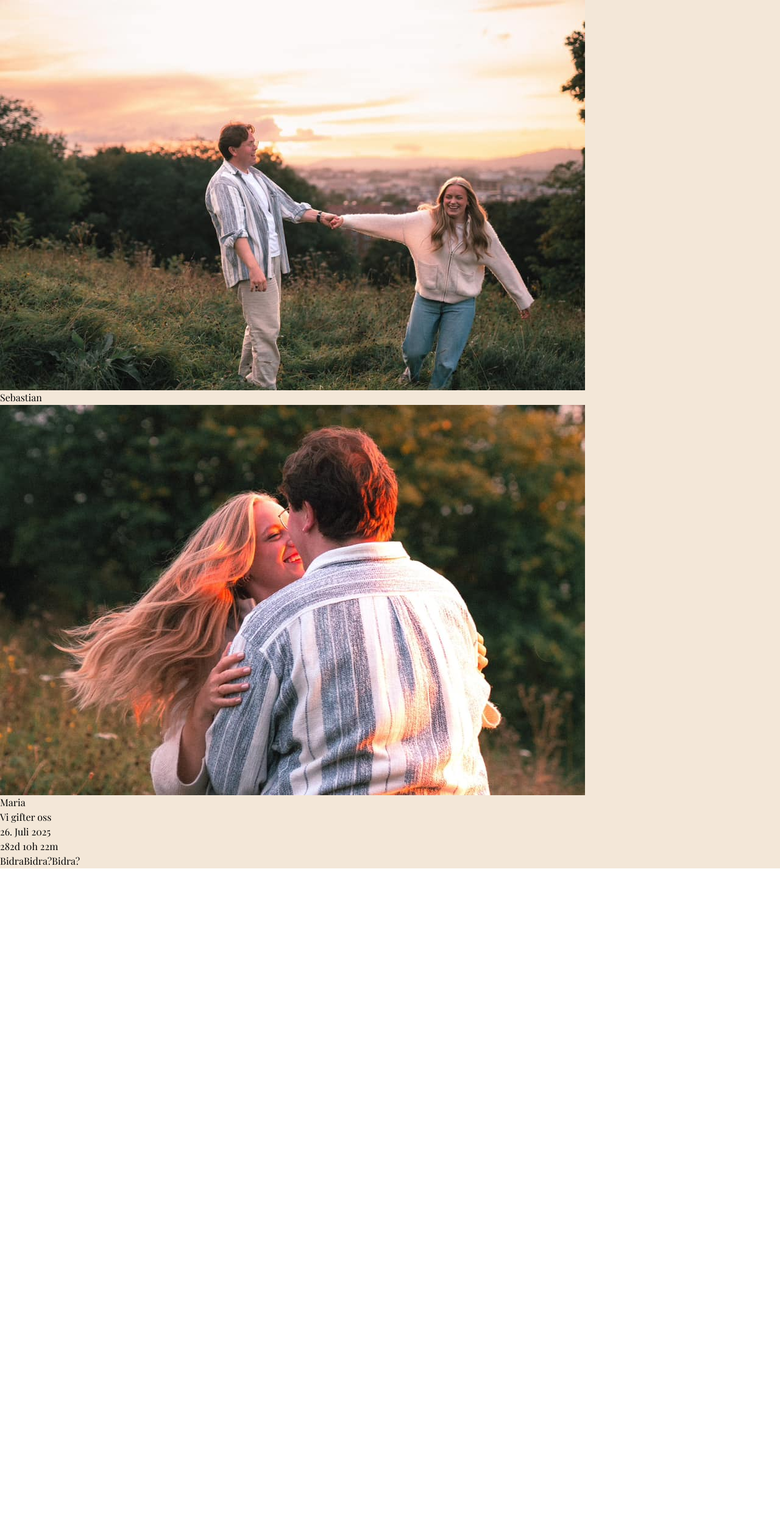
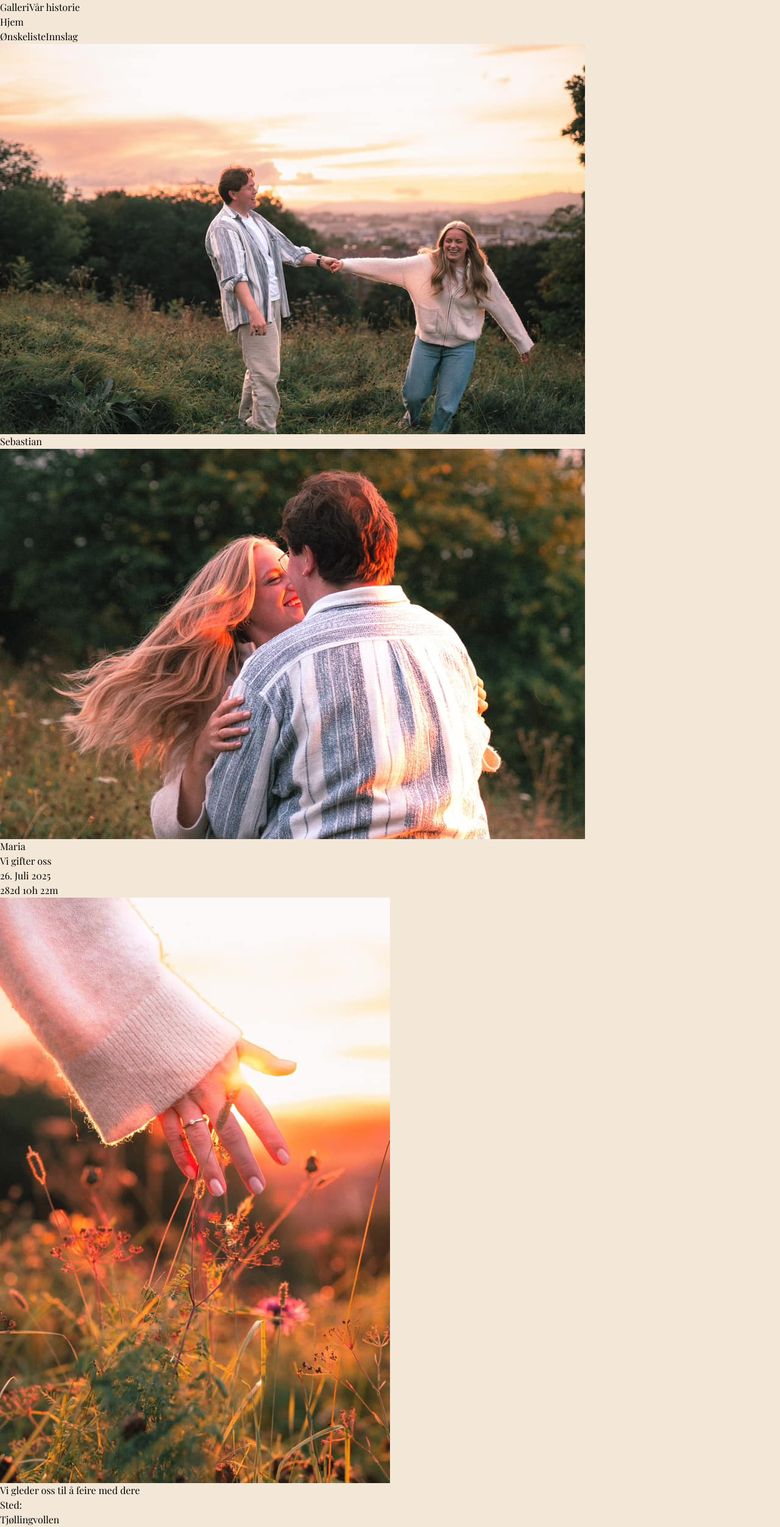
Before and after one commit to kleppis/sebogmaria, a React (Vite) app: page / in a window 1280 px wide. Shown: the whole page at 61% size. Before the commit the page ends 1424 px from the top, so only its background shows below. Built offline with nearby package versions, Linux system fonts and the light colour scheme; a web font is replaced by a local one.

Commit message:
Legger inn Navbar, legger til en seksjon på hjemmesiden

```diff
--- a/src/Home.tsx
+++ b/src/Home.tsx
@@ -3,44 +3,19 @@ import "./Home.css";
 import "./index.css";
 import Bilde1 from "./assets/bilde2.jpg";
 import Bilde2 from "./assets/bilde3.jpg";
+import Bilde4 from "./assets/bilde4.jpg";
+import Navbar from "./components/navbar";
+import Countdown from "./components/Countdown";
 
 
-
-// Nedtellingskomponent
-const Countdown = () => {
-  const weddingDate = new Date("2025-07-26T00:00:00").getTime();
-  const [timeLeft, setTimeLeft] = useState(weddingDate - new Date().getTime());
-
-  useEffect(() => {
-    const timer = setInterval(() => {
-      setTimeLeft(weddingDate - new Date().getTime());
-    }, 1000);
-
-    return () => clearInterval(timer);
-  }, [weddingDate]);
-
-  const formatTime = (ms: number) => {
-    const days = Math.floor(ms / (1000 * 60 * 60 * 24));
-    const hours = Math.floor((ms % (1000 * 60 * 60 * 24)) / (1000 * 60 * 60));
-    const minutes = Math.floor((ms % (1000 * 60 * 60)) / (1000 * 60));
-
-    return `${days}d ${hours}h ${minutes}m`;
-  };
-
-  return (
-    <div className="flex flex-col items-center justify-center p-8 bg-white-300">
-      <p className="text-2xl font-medium mb-4">26. Juli 2025</p>
-      <p className="text-4xl ">{formatTime(timeLeft)}</p>
-    </div>
-  );
-};
 
 // Hovedkomponent med plass til bilder
 const Home = () => {
   return (
-    <body className="home-screen">
-      <div className="flex p-20 ">
-        <div className="w-1/2 me-12 relative group cursor-pointer">
+    <body className="home-screen px-20">
+      <Navbar />
+      <div className="flex  py-10">
+        <div className=" me-12 relative group cursor-pointer">
           <img src={Bilde1} alt="" className=" shadow-lg shadow-gray-600 " />
           <div className="absolute inset-0 bg-black bg-opacity-50 opacity-0 group-hover:opacity-100 transition-opacity duration-300 flex justify-center items-center">
             <a
@@ -51,7 +26,7 @@ const Home = () => {
             </a>
           </div>
         </div>
-        <div className="w-1/2 me-12 relative group cursor-pointer">
+        <div className=" ms-12 relative group cursor-pointer">
           <img src={Bilde2} alt="" className=" shadow-lg shadow-gray-600 " />
           <div className="absolute inset-0 bg-black bg-opacity-50 opacity-0 group-hover:opacity-100 transition-opacity duration-300 flex justify-center items-center">
             <a
@@ -64,11 +39,18 @@ const Home = () => {
         </div>
       </div>
       <h1 className="text-5xl text-center">Vi gifter oss</h1>
-      <Countdown />
-      <div className="flex m-auto text-center">
-        <button className="btn-danger">Bidra</button>
-        <button>Bidra?</button>
-        <button>Bidra?</button>
+      <div className="border-b-2 border-black">
+        <Countdown />
+      </div>
+      <div className="flex py-10 space-x-10">
+        <img src={Bilde4} alt="" className="shadow-lg shadow-gray-600 w-1/3 " />
+        <div>
+          <h2 className="text-4xl">Vi gleder oss til å feire med dere</h2>
+          <div className="flex py-10">
+            <h3 className="text-2xl">Sted:</h3>
+            <p className="text-2xl">Tjøllingvollen</p>
+          </div>
+        </div>
       </div>
     </body>
   );
--- /dev/null
+++ b/src/components/Countdown.tsx
@@ -0,0 +1,32 @@
+import React, { useEffect, useState } from "react";
+
+
+const Countdown = () => {
+    const weddingDate = new Date("2025-07-26T00:00:00").getTime();
+    const [timeLeft, setTimeLeft] = useState(weddingDate - new Date().getTime());
+
+    useEffect(() => {
+        const timer = setInterval(() => {
+            setTimeLeft(weddingDate - new Date().getTime());
+        }, 1000);
+
+        return () => clearInterval(timer);
+    }, [weddingDate]);
+
+    const formatTime = (ms: number) => {
+        const days = Math.floor(ms / (1000 * 60 * 60 * 24));
+        const hours = Math.floor((ms % (1000 * 60 * 60 * 24)) / (1000 * 60 * 60));
+        const minutes = Math.floor((ms % (1000 * 60 * 60)) / (1000 * 60));
+
+        return `${days}d ${hours}h ${minutes}m`;
+    };
+
+    return (
+        <div className="flex flex-col items-center justify-center p-8 bg-white-300">
+            <p className="text-2xl font-medium mb-4">26. Juli 2025</p>
+            <p className="text-4xl ">{formatTime(timeLeft)}</p>
+        </div>
+    );
+};
+
+export default Countdown;
--- /dev/null
+++ b/src/components/navbar.tsx
@@ -0,0 +1,27 @@
+import React from 'react';
+
+/*
+interface NavbarProps {
+    text: string;
+    onClick?: () => void;
+}
+*/
+
+const Navbar = () => {
+    return (
+        <header className=' flex justify-center w-1/2 mx-auto justify-between text-xl pt-10 '>
+            <div className=' flex justify-between w-full'>
+                <a href="" className='hover:scale-110 active:scale-100 transition-all'>Galleri</a>
+                <a href="" className='hover:scale-110 active:scale-100 transition-all'>Vår historie</a>
+            </div>
+            <a href="" className='w-full text-center hover:scale-110 active:scale-100 transition-all text-2xl underline'>Hjem</a>
+            <div className=' flex justify-between w-full'>
+                <a href="" className='hover:scale-110 active:scale-100 transition-all'>Ønskeliste</a>
+                <a href="" className='hover:scale-110 active:scale-100 transition-all'>Innslag</a>
+            </div>
+        </header>
+
+    );
+};
+
+export default Navbar;
```
Also changed, not shown: src/components/button.tsx (added, +19 -0 lines), src/pages/Galleri.tsx (added, +14 -0 lines), src/pages/Sebastian.tsx (added).
